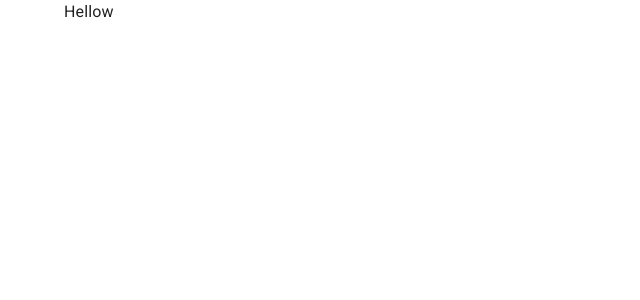
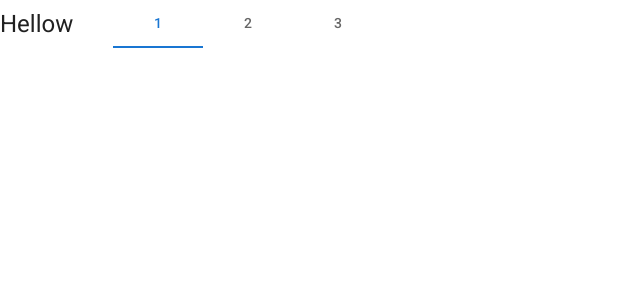
Before and after one commit to ArnabChatterjee20k/Mhub, a React (Vite) app: page / in a window 1280 px wide. Shown: the top 300 px of the page, without its empty margins (0-640 px from the left). Built offline with nearby package versions, Linux system fonts and the light colour scheme.

Commit message:
Added Navbar concept

```diff
--- /dev/null
+++ b/components/Navbar.jsx
@@ -0,0 +1,18 @@
+import Stack from "@mui/material/Stack";
+import Tabs from "@mui/material/Tabs";
+import  Typography  from '@mui/material/Typography';
+import Tab from "@mui/material/Tab";
+import { useState } from "react";
+export const Navbar = ({links}) => {
+    const [tab,setTab] = useState(0)
+  return (
+    <Stack direction={"row"} alignItems="center" gap={5}>
+      <Typography variant="h5">Hellow</Typography>
+      <Tabs onChange={(e,newValue)=>setTab(newValue)} value={tab} aria-label="basic tabs example">
+        {links?.map((link,id)=>(
+            <Tab key={id} value={id} label={link} onClick={()=>alert("link changed")}/>
+        ))}
+      </Tabs>
+    </Stack>
+  );
+};
--- a/src/App.jsx
+++ b/src/App.jsx
@@ -1,12 +1,12 @@
 import Container from '@mui/material/Container';
 import CssBaseline  from '@mui/material/CssBaseline';
-import  Typography  from '@mui/material/Typography';
+import { Navbar } from '../components/Navbar';
 function App() {
   return (
     <>
       <CssBaseline />
+      <Navbar links={[1,2,3]}/>
       <Container fixed>
-        <Typography>Hellow</Typography>
       </Container>
     </>
   )
```
